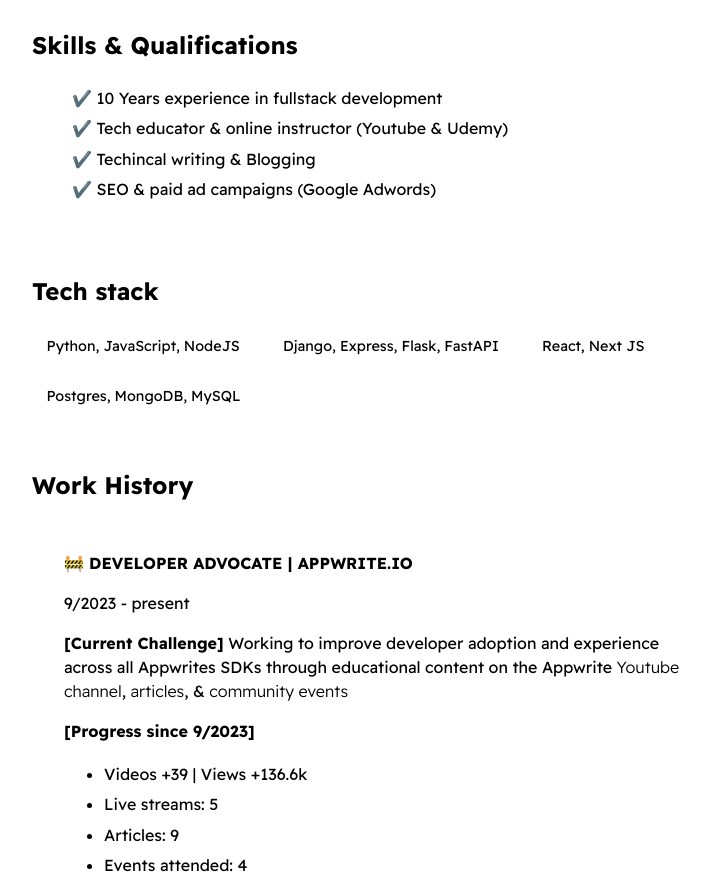
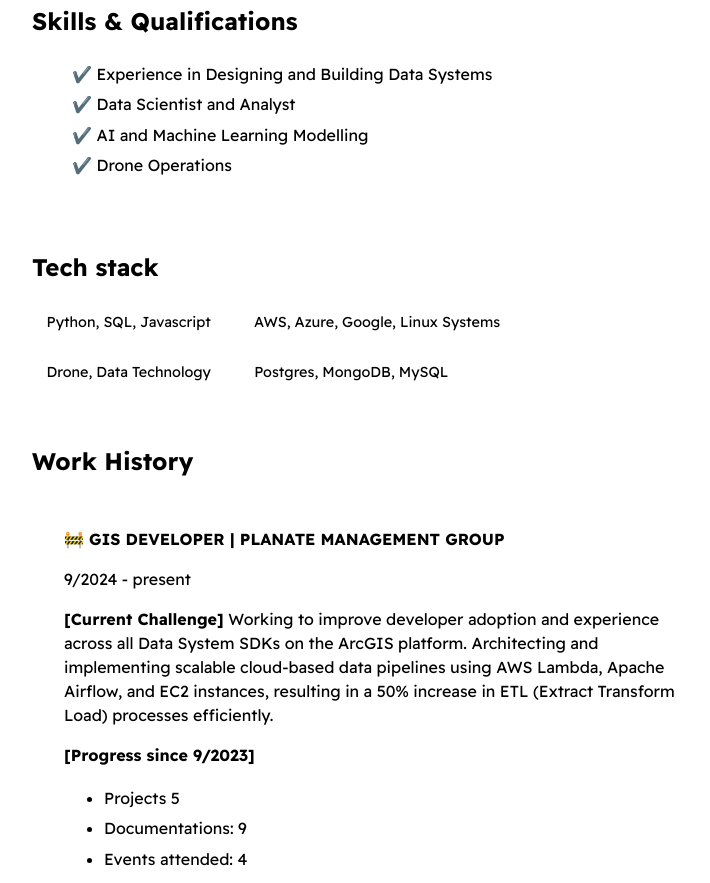
Before and after one commit to AllanMogley/AllanMogley.github.io, a plain HTML site: page index.html in a window 1280 px wide. Shown: the part 350-1233 px from the top of the page, without its empty margins (274-984 px from the left). Drawn offline with Linux system fonts and the light colour scheme.

Commit message:
Update index.html

```diff
--- a/index.html
+++ b/index.html
@@ -18,8 +18,8 @@
 
                 <div>
                     <h1 id="user-name">Allan Mogley</h1>
-                    <p id="bio">Software developer, at <a href="https://planate.com/" target="_blank">Planate Management</a>, <a href="https://www.youtube.com/c/dennisivy" target="_blank">YouTuber</a> and contributor at <a href="https://youtu.be/PtQiiknWUcI?t=6" target="_blank">Traversy Media</a>.</p>
-                    <p id="email">👉 allanmogley@gmail.com</p>
+                    <p id="bio">Software developer, at <a href="https://planate.com/" target="_blank">Planate Management Group</a> </p>
+                    <p id="email">👉 💌 allanmogley@gmail.com</p>
                 </div>
             </section>
 
@@ -27,7 +27,7 @@
 
                 <div id="socials--list">
                     <a href="https://x.com/MogleyAllan" target="_blank">Twitter</a>
-                    <a href="https://www.linkedin.com/in/dennis-ivanov/" target="_blank">Linkedin</a>
+                    <a href="https://www.linkedin.com/in/allanmogley/" target="_blank">Linkedin</a>
                     <a href="https://github.com/allanmogley" target="_blank">Github</a>
                 </div>
             </section>
@@ -35,10 +35,10 @@
             <section class="section--page">
                 <h2>Skills & Qualifications</h2>
                 <ul id="qualifications--list">
-                    <li>✔️ 10 Years experience in fullstack development</li>
-                    <li>✔️ Tech educator & online instructor (Youtube & Udemy)</li>
-                    <li>✔️ Techincal writing & Blogging</li>
-                    <li>✔️ SEO & paid ad campaigns (Google Adwords)</li>
+                    <li>✔️ Experience in Designing and Building Data Systems</li>
+                    <li>✔️ Data Scientist and Analyst</li>
+                    <li>✔️ AI and Machine Learning Modelling</li>
+                    <li>✔️ Drone Operations</li>
                 </ul>
             </section>
 
@@ -46,9 +46,9 @@
                 <h2>Tech stack</h2>
 
                 <div id="wrapper--techstack__items">
-                    <div class="card--techstack"><span>Python, JavaScript, NodeJS</span></div>
-                    <div class="card--techstack"><span>Django, Express, Flask, FastAPI</span></div>
-                    <div class="card--techstack"><span>React, Next JS</span></div>
+                    <div class="card--techstack"><span>Python, SQL, Javascript</span></div>
+                    <div class="card--techstack"><span>AWS, Azure, Google, Linux Systems</span></div>
+                    <div class="card--techstack"><span>Drone, Data Technology</span></div>
                     <div class="card--techstack"><span>Postgres, MongoDB, MySQL</span></div>
                 </div>
             </section>
@@ -57,14 +57,13 @@
                 <h2>Work History</h2>
 
                 <div class="card--work-history">
-                    <strong>🚧 DEVELOPER ADVOCATE | APPWRITE.IO</strong>
-                    <p>9/2023 - present</p>
-                    <p><strong>[Current Challenge]</strong> Working to improve developer adoption and experience across all Appwrites SDKs through educational content on the Appwrite <a href="https://www.youtube.com/appwrite" target="_blank">Youtube channel</a>, <a href="https://appwrite.io/blog/author/dennis-ivy" target="_blank">articles</a>, & <a href="https://www.youtube.com/live/VJvawxeUhN4">community events</a></p>
+                    <strong>🚧 GIS DEVELOPER | PLANATE MANAGEMENT GROUP</strong>
+                    <p>9/2024 - present</p>
+                    <p><strong>[Current Challenge]</strong> Working to improve developer adoption and experience across all Data System SDKs on the ArcGIS platform. Architecting and implementing scalable cloud-based data pipelines using AWS Lambda, Apache Airflow, and EC2 instances, resulting in a 50% increase in ETL (Extract Transform Load) processes efficiently.</p>
                     <strong>[Progress since 9/2023]</strong>
                     <ul>
-                        <li>Videos +39 | Views +136.6k</li>
-                        <li>Live streams: 5</li>
-                        <li>Articles: 9</li>
+                        <li>Projects 5
+                        <li>Documentations: 9</li>
                         <li>Events attended: 4</li>
                     </ul>
                 </div>
```
